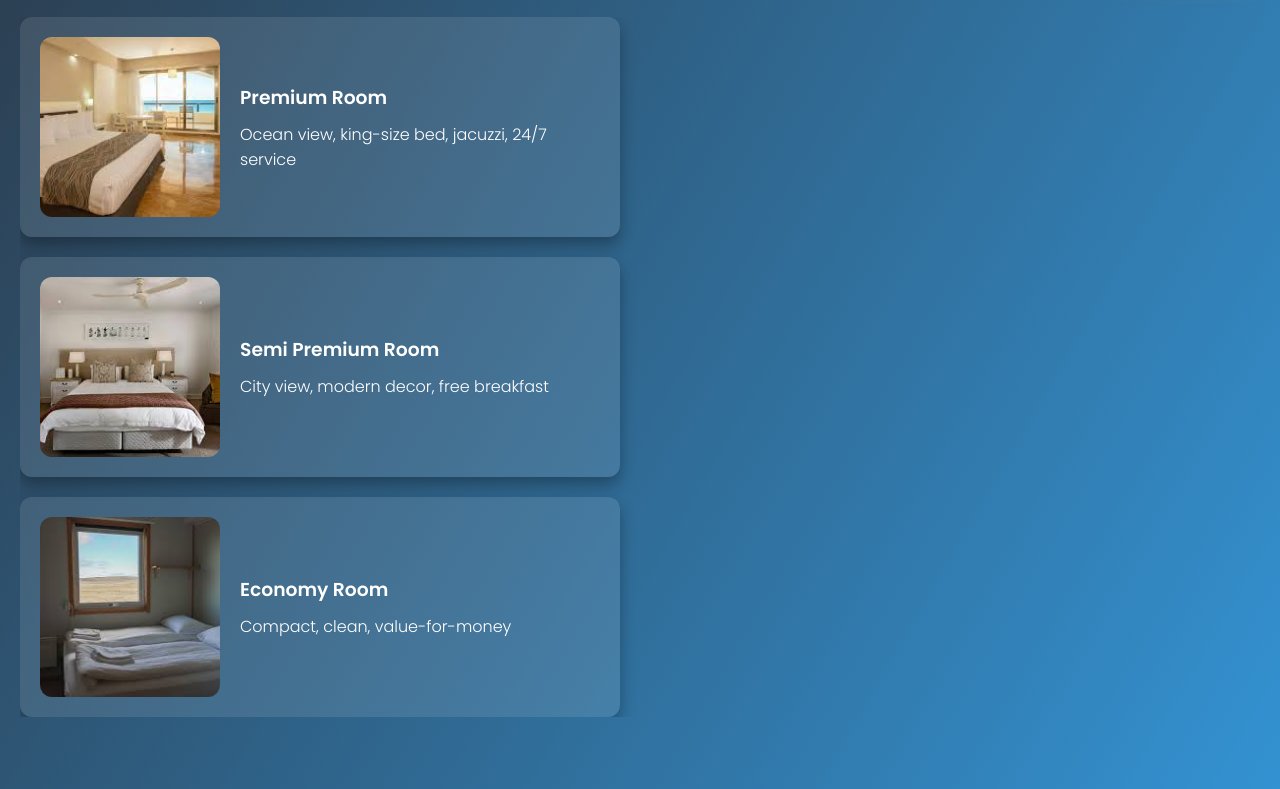
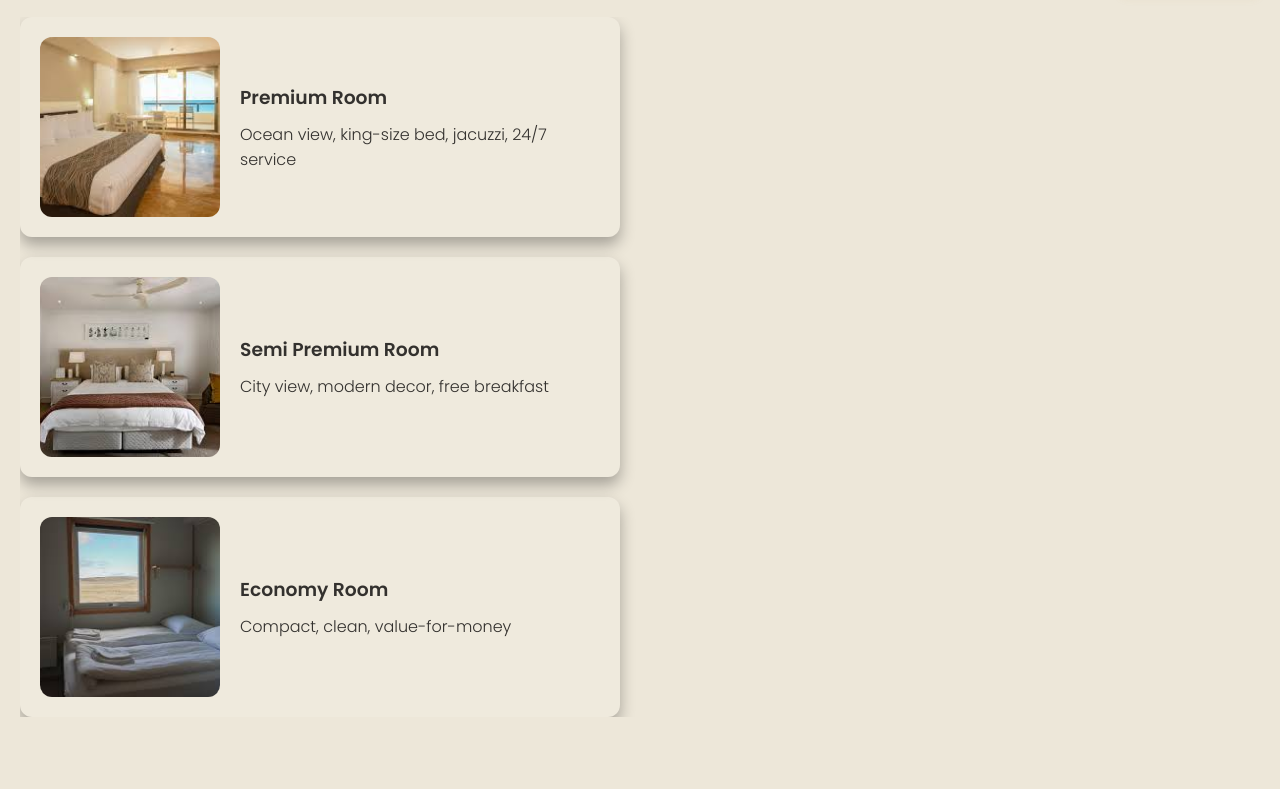
Before and after one commit to ahadalimughal045/Hotel-management-system, a plain HTML site: page dashboard.html in a window 1280 px wide. Shown: the part 71-860 px from the top of the page. Drawn offline with Linux system fonts and the light colour scheme.

Commit message:
dashboard theme changed
ahad

```diff
--- a/dashboard.css
+++ b/dashboard.css
@@ -5,8 +5,8 @@
       font-family: 'Poppins', sans-serif;
     }
     body {
-      background: linear-gradient(120deg, #2c3e50, #3498db);
-      color: white;
+      background:hwb(41 85% 7%);
+      color: hsl(36, 5%, 19%);
       overflow-x: hidden;
     }
     .home {
@@ -77,7 +77,7 @@
 
     .room-card:hover .room-services {
       transform: translateX(0);
-      opacity: 0.7;
+      opacity: 1;
       pointer-events: auto;
     }
     .room-card img {
--- a/style.css
+++ b/style.css
@@ -2,8 +2,8 @@ body {
   margin: 0;
   padding: 0;
   font-family:  'Baloo Bhai 2', cursive, 'Segoe UI', Arial, sans-serif;
-  background: #ECE6D9;
-  color: #33312E;
+  background: hwb(41 85% 7%);
+  color: hsl(36, 5%, 19%);
   min-height: 100vh;
   display: flex;
   align-items: center;
```
